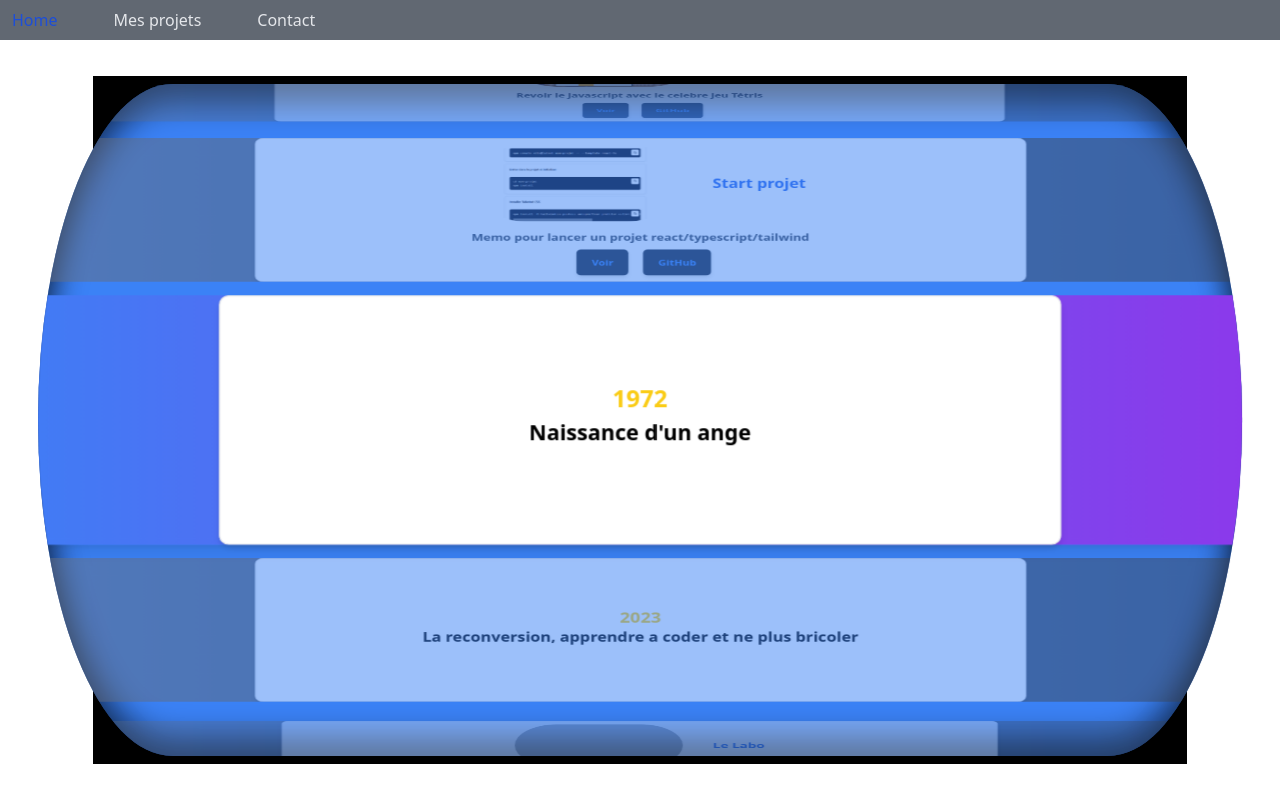
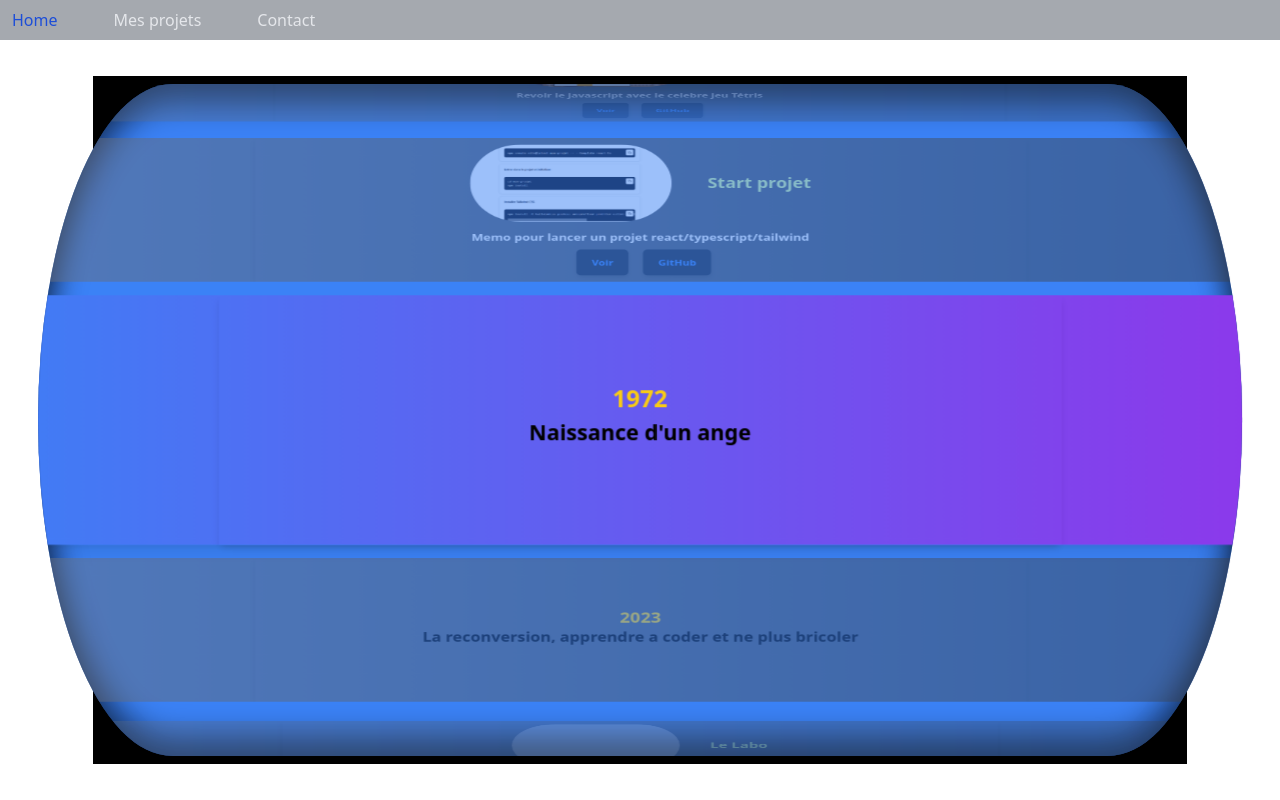
Before and after one commit to Shark-44/Portfolio2, a React (Vite) app: page /One in a window 1280 px wide. Built offline with nearby package versions, Linux system fonts and the light colour scheme; grey boxes are pictures that could not be loaded.

Commit message:
pour l'envoie du formulaire

```diff
--- a/src/components/Navbar.tsx
+++ b/src/components/Navbar.tsx
@@ -2,7 +2,7 @@ import { Link } from "react-router-dom";
 
 function Navbar() {
   return (
-    <div className="fixed top-0 left-0 w-full z-50 bg-opacity-70 bg-gray-800" style={{ backdropFilter: "blur(10px)" }}>
+    <div className="fixed top-0 left-0 w-full z-50 bg-opacity-40 bg-gray-800" style={{ backdropFilter: "blur(10px)" }}>
       <ul className="flex flex-col font-medium p-4 md:p-0 mt-4 md:space-x-8 rtl:space-x-reverse md:flex-row md:mt-0">
         <li>
           <Link
--- a/src/components/VerticalScrollGallery.tsx
+++ b/src/components/VerticalScrollGallery.tsx
@@ -252,7 +252,7 @@ const SmoothVerticalCarousel = () => {
             }`}
             style={trapezeStyle}
           >
-            <div className="h-52 w-full md:w-1/2 lg:w-7/12 p-2 flex flex-col items-center justify-center border bg-white rounded-lg shadow-md">
+            <div className="h-52 w-full md:w-1/2 lg:w-7/12 p-2 flex flex-col items-center justify-center   shadow-md">
               {currentCard.year && (
                 <p className="text-yellow-400 text-xl">{currentCard.year}</p>
               )}
@@ -263,7 +263,7 @@ const SmoothVerticalCarousel = () => {
                     alt={currentCard.title2 || currentCard.title1}
                     className="h-28 w-56 object-cover rounded-full"
                   />
-                  <h2 className="text-lg font-semibold text-blue-600">
+                  <h2 className="text-xl font-semibold text-lime-200">
                     {currentCard.title2}
                   </h2>
                 </div>
@@ -272,7 +272,7 @@ const SmoothVerticalCarousel = () => {
                 <h2 className="text-lg font-bold text-black">{currentCard.title1}</h2>
               )}
               {currentCard.paragrahe && (
-                <p className="text-sm text-gray-700 text-center mt-1">
+                <p className="text-sm text-white text-center mt-1">
                   {currentCard.paragrahe}
                 </p>
               )}
```
